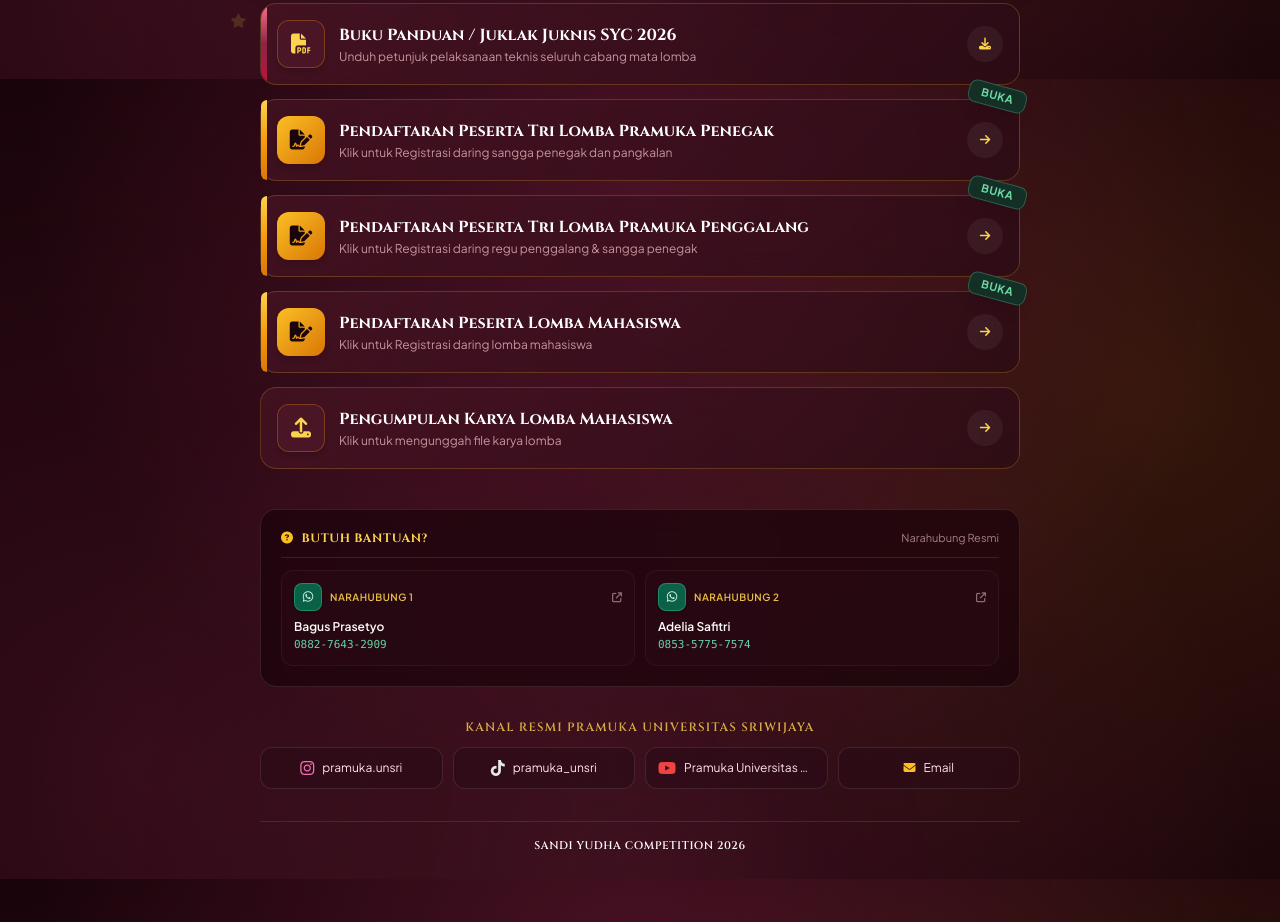
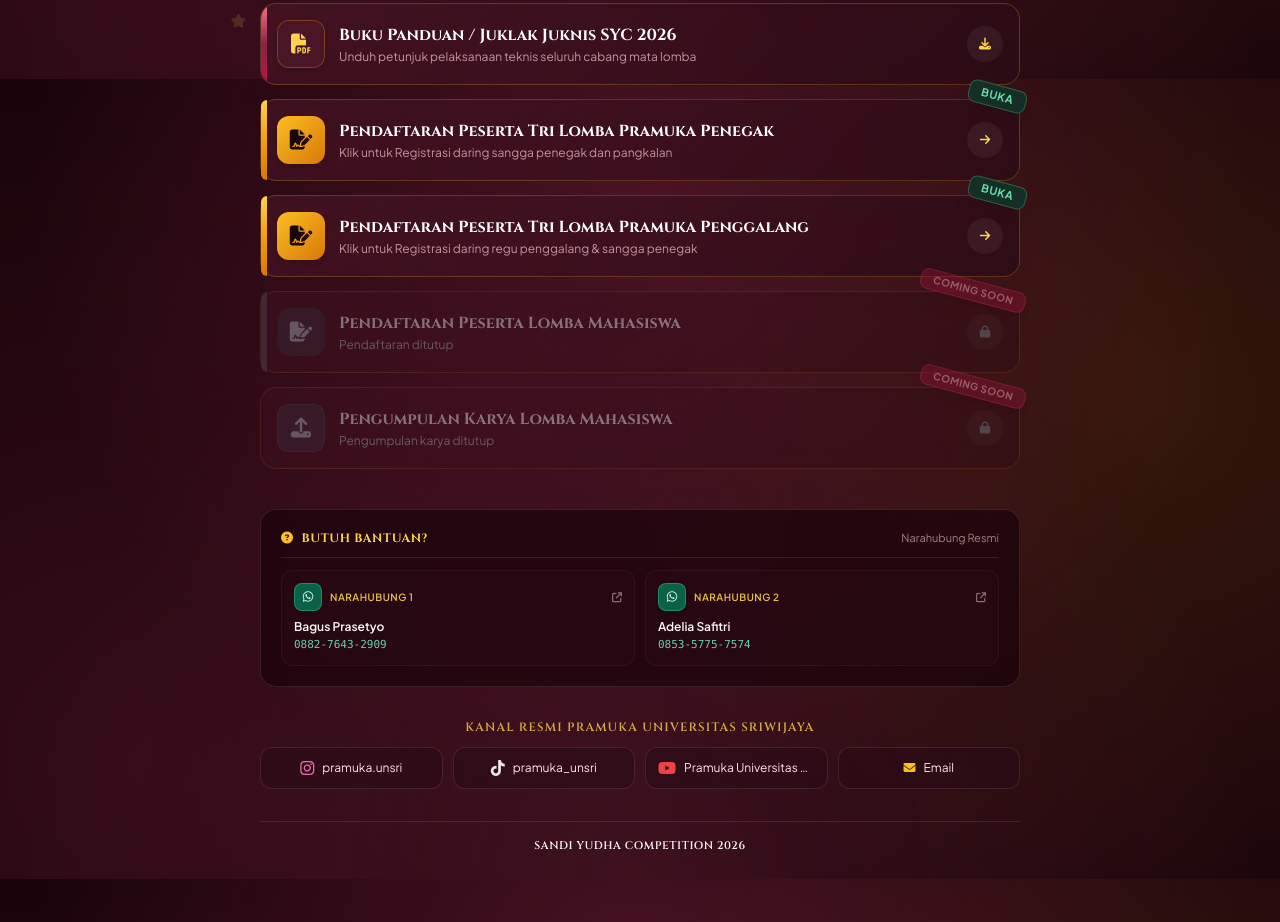
Before and after one commit to ZakaaGregeddd/SYC-LinkPortal, a plain HTML site: page index.html in a window 1280 px wide. Shown: the part 721-1643 px from the top of the page. Drawn offline with nearby package versions, Linux system fonts and the light colour scheme; a web font is replaced by a local one.

Commit message:
chore: lock mhs lomba

```diff
--- a/index.html
+++ b/index.html
@@ -273,54 +273,59 @@
                 </a>
 
 
-                <a class="link-card block group relative rounded-2xl glass-maroon p-4 transition-all duration-300 hover:-translate-y-1 hover:shadow-glow-gold animate-fade-in"
-                    data-category="daftar" href="#pendaftaran" target="_blank" rel="noopener noreferrer" style="display: block;">
+                <a class="link-card block relative rounded-2xl glass-maroon p-4 animate-fade-in opacity-50 cursor-not-allowed"
+                    data-category="daftar" href="javascript:void(0)" style="display: block;">
                     <div
-                        class="absolute left-0 top-0 bottom-0 w-1.5 bg-gradient-to-b from-amber-300 via-gold-500 to-amber-600 rounded-l-2xl">
+                        class="absolute left-0 top-0 bottom-0 w-1.5 bg-gray-500/50 rounded-l-2xl">
                     </div>
-                    <div class="absolute -top-3 -right-2 z-20 animate-float">
-                        <div class="rotate-[15deg] px-3 py-0.5 rounded-lg text-[11px] font-bold bg-[#143026] text-[#69d9a5] border border-[#2e5e4a] uppercase tracking-wider shadow-lg">
-                            BUKA
+                    <div class="absolute -top-3 -right-2 z-20">
+                        <div class="rotate-[15deg] px-3 py-0.5 rounded-lg text-[10px] font-bold bg-rose-900/90 text-rose-300 border border-rose-500/50 uppercase tracking-wider shadow-lg">
+                            COMING SOON
                         </div>
                     </div>
                     <div class="flex items-center justify-between gap-3.5">
                         <div
-                            class="w-12 h-12 rounded-xl bg-gradient-to-br from-gold-400 to-amber-600 text-maroon-950 flex items-center justify-center text-xl shadow-md shrink-0 group-hover:scale-105 transition-transform">
+                            class="w-12 h-12 rounded-xl bg-gray-700/50 text-gray-400 flex items-center justify-center text-xl shrink-0">
                             <i class="fa-solid fa-file-signature"></i>
                         </div>
                         <div class="flex-1 min-w-0">
                             <div class="flex items-center gap-2 mb-0.5">
                                 <span
-                                    class="font-cinzel font-bold text-sm md:text-base text-white group-hover:text-gold-300 transition-colors">
+                                    class="font-cinzel font-bold text-sm md:text-base text-gray-300">
                                     Pendaftaran Peserta Lomba Mahasiswa
                                 </span>
                             </div>
-                            <p class="text-xs text-rose-200/70 truncate">Klik untuk Registrasi daring lomba mahasiswa</p>
+                            <p class="text-xs text-gray-400 truncate">Pendaftaran ditutup</p>
                         </div>
                         <div
-                            class="w-9 h-9 rounded-full bg-white/5 group-hover:bg-gold-500 group-hover:text-maroon-950 text-gold-300 flex items-center justify-center transition-all shrink-0">
+                            class="w-9 h-9 rounded-full bg-white/5 text-gray-500 flex items-center justify-center shrink-0">
                             <i
-                                class="fa-solid fa-arrow-right text-xs group-hover:translate-x-0.5 transition-transform"></i>
+                                class="fa-solid fa-lock text-xs"></i>
                         </div>
                     </div>
                 </a>
 
-                <a class="link-card block group relative overflow-hidden rounded-2xl glass-maroon p-4 transition-all duration-300 hover:-translate-y-1 hover:shadow-glow-gold animate-fade-in"
-                    data-category="daftar" href="./pengumpulan.html" style="display: block;">
+                <a class="link-card block relative rounded-2xl glass-maroon p-4 animate-fade-in opacity-50 cursor-not-allowed"
+                    data-category="daftar" href="javascript:void(0)" style="display: block;">
+                    <div class="absolute -top-3 -right-2 z-20">
+                        <div class="rotate-[15deg] px-3 py-0.5 rounded-lg text-[10px] font-bold bg-rose-900/90 text-rose-300 border border-rose-500/50 uppercase tracking-wider shadow-lg">
+                            COMING SOON
+                        </div>
+                    </div>
                     <div class="flex items-center justify-between gap-3.5">
-                        <div class="w-12 h-12 rounded-xl bg-maroon-800 border border-gold-500/30 text-gold-300 flex items-center justify-center text-xl shadow-md shrink-0 group-hover:scale-105 transition-transform">
+                        <div class="w-12 h-12 rounded-xl bg-gray-700/50 border border-gray-500/30 text-gray-400 flex items-center justify-center text-xl shrink-0">
                             <i class="fa-solid fa-upload"></i>
                         </div>
                         <div class="flex-1 min-w-0">
                             <div class="flex items-center gap-2 mb-0.5">
-                                <span class="font-cinzel font-bold text-sm md:text-base text-white group-hover:text-gold-300 transition-colors">
+                                <span class="font-cinzel font-bold text-sm md:text-base text-gray-300">
                                     Pengumpulan Karya Lomba Mahasiswa
                                 </span>
                             </div>
-                            <p class="text-xs text-rose-200/70 truncate">Klik untuk mengunggah file karya lomba</p>
+                            <p class="text-xs text-gray-400 truncate">Pengumpulan karya ditutup</p>
                         </div>
-                        <div class="w-9 h-9 rounded-full bg-white/5 group-hover:bg-gold-500 group-hover:text-maroon-950 text-gold-300 flex items-center justify-center transition-all shrink-0">
-                            <i class="fa-solid fa-arrow-right text-xs group-hover:translate-x-0.5 transition-transform"></i>
+                        <div class="w-9 h-9 rounded-full bg-white/5 text-gray-500 flex items-center justify-center shrink-0">
+                            <i class="fa-solid fa-lock text-xs"></i>
                         </div>
                     </div>
                 </a>
```
